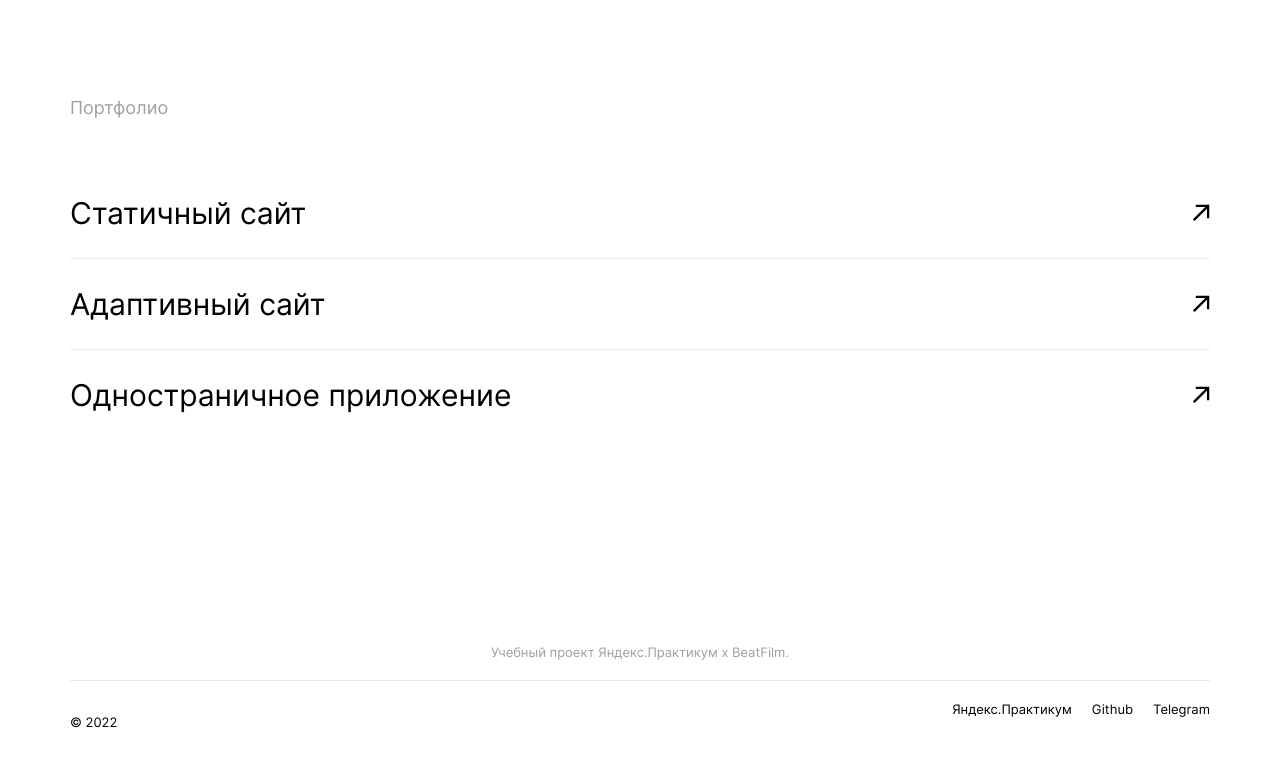
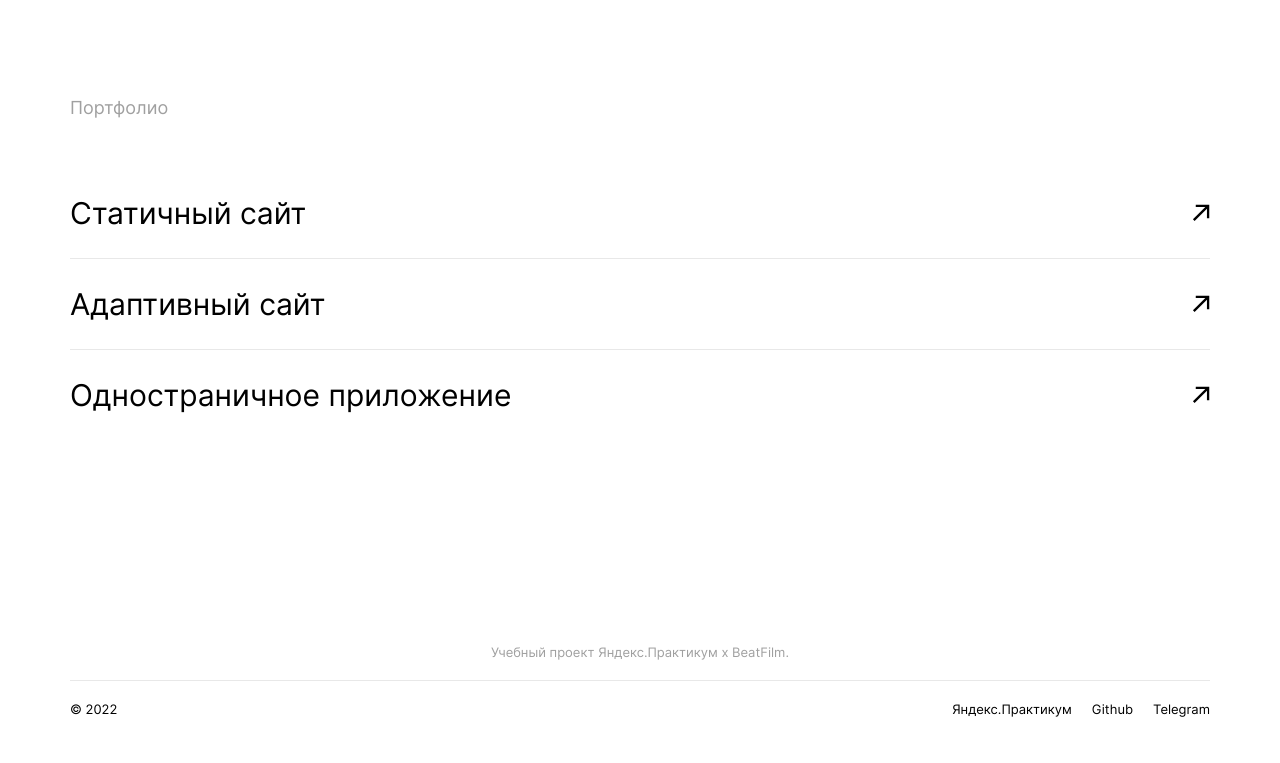
Before and after one commit to Avellow/movies-explorer-frontend, a React (Create React App) app: page / in a window 1280 px wide. Shown: the part 2478-3241 px from the top of the page. After the commit the page ends 3215 px from the top, so only its background shows below. Built offline with nearby package versions, Linux system fonts and the light colour scheme.

Commit message:
modify обнулить margin

```diff
--- /dev/null
+++ b/src/components/Footer/__copyright/Footer__copyright.css
@@ -0,0 +1,3 @@
+.Footer__copyright {
+    margin: 0;
+}
--- a/src/index.css
+++ b/src/index.css
@@ -51,6 +51,7 @@
 
 @import url(./components/Footer/Footer.css);
 @import url(./components/Footer/__subtitle/Footer__subtitle.css);
+@import url(./components/Footer/__copyright/Footer__copyright.css);
 @import url(./components/Footer/__links/Footer__links.css);
 @import url(./components/Footer/__list-item/Footer__list-item.css);
 @import url(./components/Footer/__link/Footer__link.css);
```
